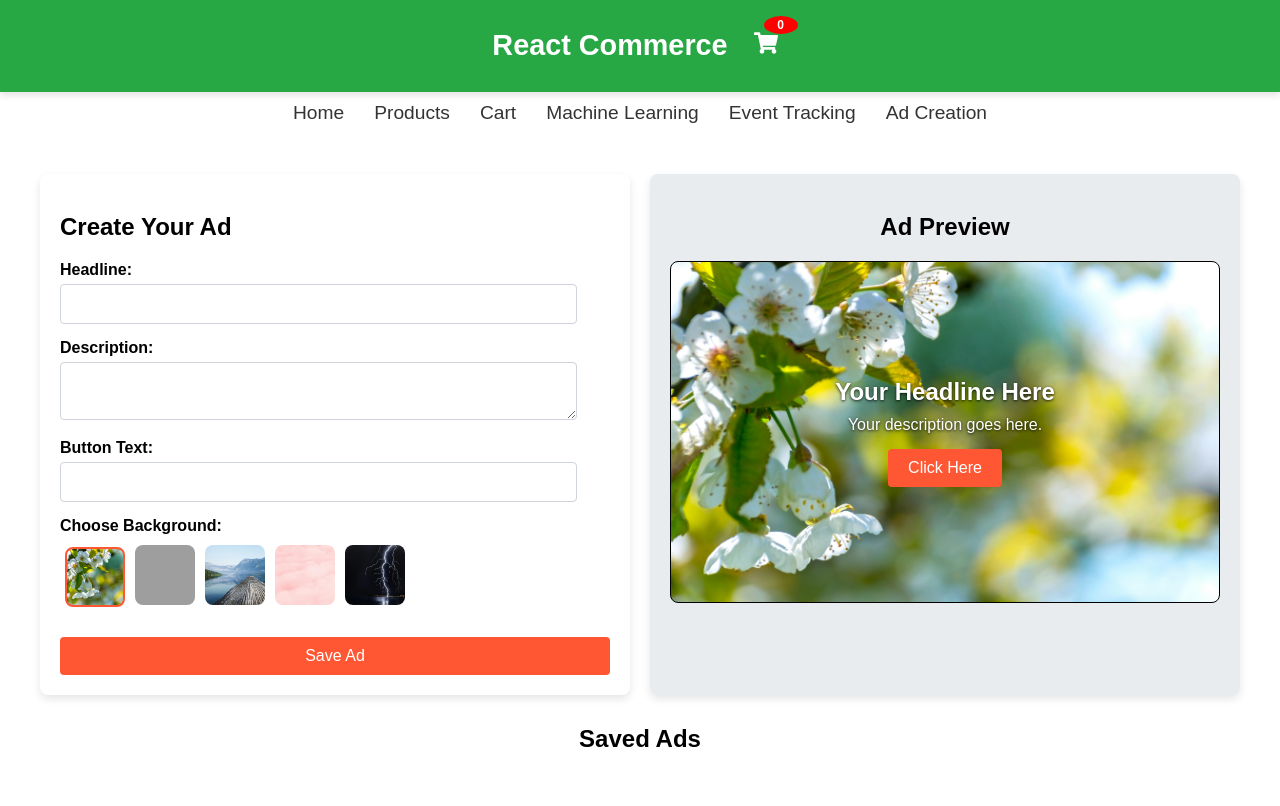
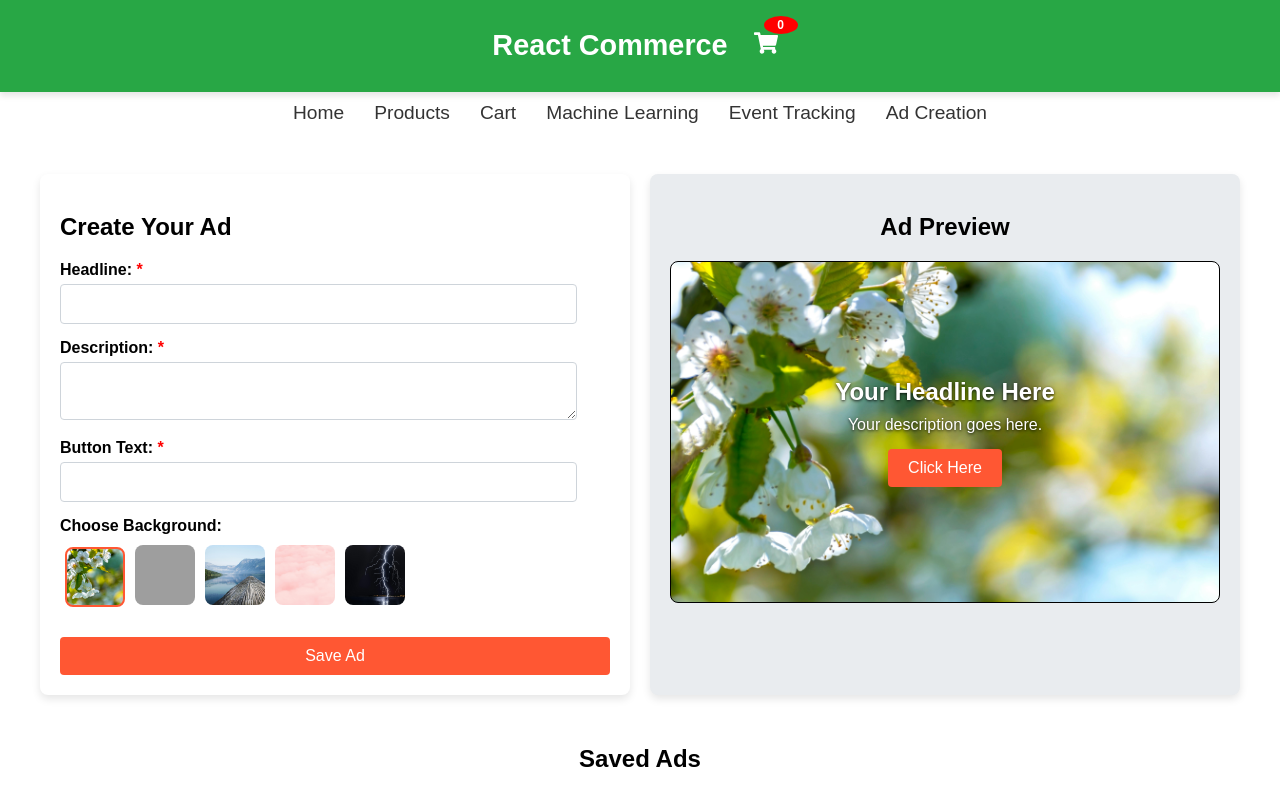
Before and after one commit to jacksonjunelee/react-commerce, a React (Create React App) app: page /ad-creator in a window 1280 px wide. Shown: the top 806 px of the page. Built offline with nearby package versions, Linux system fonts and the light colour scheme.

Commit message:
update functionality of ad creator

```diff
--- a/src/App.css
+++ b/src/App.css
@@ -610,7 +610,7 @@ footer {
 
 /* Saved Ads Section */
 .saved-ads {
-  margin-top: 30px; /* Space above saved ads */
+  margin: 50px; /* Space above saved ads */
 }
 
 .saved-ads h2 {
@@ -622,6 +622,7 @@ footer {
   display: grid;
   grid-template-columns: repeat(3, 1fr); /* 3 columns */
   gap: 15px; /* Space between grid items */
+  place-items: center;
 }
 
 .ad-card {
@@ -632,6 +633,7 @@ footer {
   box-shadow: 0 2px 4px rgba(0, 0, 0, 0.1); /* Subtle shadow */
   position: relative;
   overflow: hidden; /* Hide overflow */
+  width: 50%;
 }
 
 .ad-card h3 {
--- a/src/components/AdCreator.js
+++ b/src/components/AdCreator.js
@@ -1,7 +1,8 @@
 import React, { useState } from "react";
 import Analytics from "../utils/Analytics";
 import Header from "./Header";
-import { useSelector } from "react-redux";
+import { useDispatch, useSelector } from "react-redux";
+import { saveAd } from "../state/actions/adActions";
 
 const AdCreator = () => {
   const [headline, setHeadline] = useState("");
@@ -10,12 +11,14 @@ const AdCreator = () => {
   const [backgroundImage, setBackgroundImage] = useState(
     `${getImageDomain()}/bg-1.jpg`
   );
-  const [savedAds, setSavedAds] = useState([]);
+  const dispatch = useDispatch();
+  const savedAds = useSelector((state) => state.ad.savedAds);
   const cartItems = useSelector((state) => state.cart.cartItems);
+  const [isCartOpen, setIsCartOpen] = useState(false); // State to control the side pane visibility
+
   const toggleCart = () => {
     setIsCartOpen(!isCartOpen);
   };
-  const [isCartOpen, setIsCartOpen] = useState(false); // State to control the side pane visibility
 
   const handleSaveAd = () => {
     if (headline && description && buttonText) {
@@ -25,9 +28,8 @@ const AdCreator = () => {
         buttonText,
         backgroundImage,
       };
-      setSavedAds([...savedAds, newAd]);
+      dispatch(saveAd(newAd)); // Dispatch action to save ad to Redux store
 
-      console.log("saved ads: ", savedAds);
       // Reset fields after saving
       setHeadline("");
       setDescription("");
@@ -57,7 +59,9 @@ const AdCreator = () => {
           <div className="ad-creation-form ad-column">
             <h2>Create Your Ad</h2>
             <div className="form-field">
-              <label htmlFor="headline">Headline:</label>
+              <label htmlFor="headline">
+                Headline:<span style={{ color: "red" }}> *</span>
+              </label>
               <input
                 type="text"
                 id="headline"
@@ -66,7 +70,9 @@ const AdCreator = () => {
               />
             </div>
             <div className="form-field">
-              <label htmlFor="description">Description:</label>
+              <label htmlFor="description">
+                Description:<span style={{ color: "red" }}> *</span>
+              </label>
               <textarea
                 id="description"
                 value={description}
@@ -74,7 +80,9 @@ const AdCreator = () => {
               />
             </div>
             <div className="form-field">
-              <label htmlFor="button-text">Button Text:</label>
+              <label htmlFor="button-text">
+                Button Text:<span style={{ color: "red" }}> *</span>
+              </label>
               <input
                 type="text"
                 id="button-text"
--- /dev/null
+++ b/src/state/actions/adActions.js
@@ -0,0 +1,8 @@
+// actions/adActions.js
+
+export const saveAd = (ad) => {
+  return {
+    type: "SAVE_AD",
+    payload: ad,
+  };
+};
--- /dev/null
+++ b/src/state/reducers/adReducer.js
@@ -0,0 +1,19 @@
+// reducers/adReducer.js
+
+const initialState = {
+    savedAds: [],
+  };
+
+  const adReducer = (state = initialState, action) => {
+    switch (action.type) {
+      case 'SAVE_AD':
+        return {
+          ...state,
+          savedAds: [...state.savedAds, action.payload],
+        };
+      default:
+        return state;
+    }
+  };
+
+  export default adReducer;
--- a/src/state/store.js
+++ b/src/state/store.js
@@ -1,25 +1,24 @@
-import { createStore, combineReducers, applyMiddleware } from 'redux';
-import { thunk } from 'redux-thunk';
-import { composeWithDevTools } from 'redux-devtools-extension';
-import productReducer from './reducers/productReducer';
-import cartReducer from './reducers/cartReducer';
-import salesReducer from './reducers/salesReducer';
-import analyticsReducer from './reducers/analyticsReducer';
+import { createStore, combineReducers, applyMiddleware } from "redux";
+import { thunk } from "redux-thunk";
+import { composeWithDevTools } from "redux-devtools-extension";
+import productReducer from "./reducers/productReducer";
+import cartReducer from "./reducers/cartReducer";
+import salesReducer from "./reducers/salesReducer";
+import analyticsReducer from "./reducers/analyticsReducer";
+import adReducer from "./reducers/adReducer";
 
 const reducer = combineReducers({
   productList: productReducer,
   cart: cartReducer,
   sales: salesReducer,
-  analytics: analyticsReducer
+  analytics: analyticsReducer,
+  ad: adReducer,
 });
 
 const middleware = [thunk];
-const composedEnhancer = composeWithDevTools(applyMiddleware(...middleware))
+const composedEnhancer = composeWithDevTools(applyMiddleware(...middleware));
 
-const store = createStore(
-  reducer,
-  composedEnhancer
-);
+const store = createStore(reducer, composedEnhancer);
 window.store = store;
 
 export default store;
```
